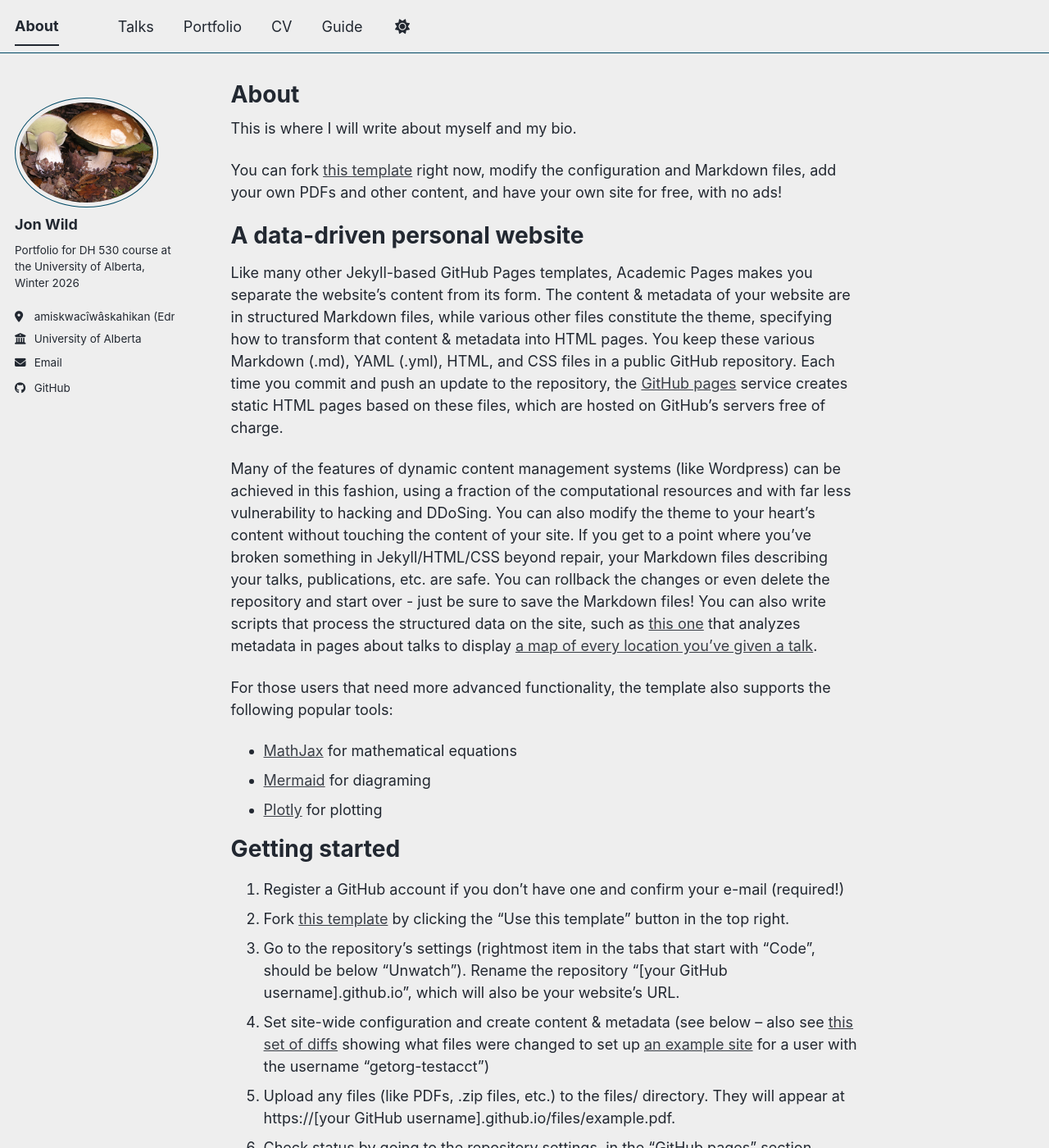
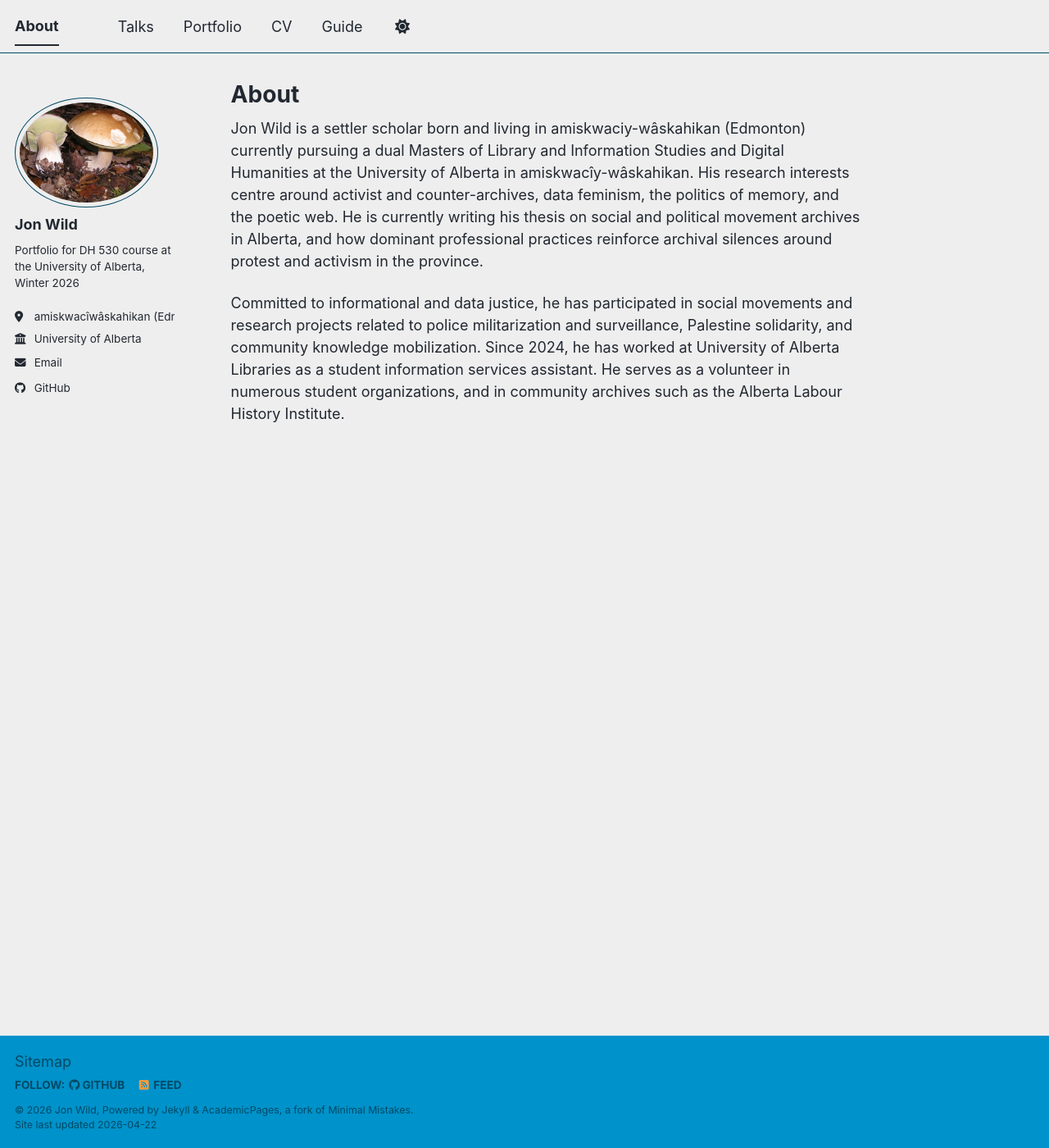
Before and after one commit to s1k1psso/About, a Jekyll site: the page built from _pages/about.md, in a window 1280 px wide and 1400 px high. Shown: the whole window at 82% size. Built offline with Jekyll 4.4.1, drawn with Linux system fonts in a browser that asks for light colours; a script bundle is joined from its source files by our own code; library files that are not in the unit come from our copies; some of the changed text lies outside the part shown.

Commit message:
Update about.md

```diff
--- a/_pages/about.md
+++ b/_pages/about.md
@@ -6,51 +6,15 @@ redirect_from:
   - /about/
   - /about.html
 ---
+Jon Wild is a settler scholar born and living in amiskwaciy-wâskahikan (Edmonton) currently
+pursuing a dual Masters of Library and Information Studies and Digital Humanities at the
+University of Alberta in amiskwacîy-wâskahikan. His research interests centre around activist
+and counter-archives, data feminism, the politics of memory, and the poetic web. He is currently
+writing his thesis on social and political movement archives in Alberta, and how dominant
+professional practices reinforce archival silences around protest and activism in the province.
 
-This is where I will write about myself and my bio.
-
- You can fork [this template](https://github.com/academicpages/academicpages.github.io) right now, modify the configuration and Markdown files, add your own PDFs and other content, and have your own site for free, with no ads!
-
-A data-driven personal website
-======
-Like many other Jekyll-based GitHub Pages templates, Academic Pages makes you separate the website's content from its form. The content & metadata of your website are in structured Markdown files, while various other files constitute the theme, specifying how to transform that content & metadata into HTML pages. You keep these various Markdown (.md), YAML (.yml), HTML, and CSS files in a public GitHub repository. Each time you commit and push an update to the repository, the [GitHub pages](https://pages.github.com/) service creates static HTML pages based on these files, which are hosted on GitHub's servers free of charge.
-
-Many of the features of dynamic content management systems (like Wordpress) can be achieved in this fashion, using a fraction of the computational resources and with far less vulnerability to hacking and DDoSing. You can also modify the theme to your heart's content without touching the content of your site. If you get to a point where you've broken something in Jekyll/HTML/CSS beyond repair, your Markdown files describing your talks, publications, etc. are safe. You can rollback the changes or even delete the repository and start over - just be sure to save the Markdown files! You can also write scripts that process the structured data on the site, such as [this one](https://github.com/academicpages/academicpages.github.io/blob/master/talkmap.ipynb) that analyzes metadata in pages about talks to display [a map of every location you've given a talk](https://academicpages.github.io/talkmap.html).
-
-For those users that need more advanced functionality, the template also supports the following popular tools:
-- [MathJax](https://www.mathjax.org/) for mathematical equations
-- [Mermaid](https://mermaid.js.org/) for diagraming
-- [Plotly](https://plotly.com/javascript/) for plotting
-
-Getting started
-======
-1. Register a GitHub account if you don't have one and confirm your e-mail (required!)
-1. Fork [this template](https://github.com/academicpages/academicpages.github.io) by clicking the "Use this template" button in the top right.
-1. Go to the repository's settings (rightmost item in the tabs that start with "Code", should be below "Unwatch"). Rename the repository "[your GitHub username].github.io", which will also be your website's URL.
-1. Set site-wide configuration and create content & metadata (see below -- also see [this set of diffs](https://archive.is/3TPas) showing what files were changed to set up [an example site](https://getorg-testacct.github.io) for a user with the username "getorg-testacct")
-1. Upload any files (like PDFs, .zip files, etc.) to the files/ directory. They will appear at https://[your GitHub username].github.io/files/example.pdf.
-1. Check status by going to the repository settings, in the "GitHub pages" section
-
-Site-wide configuration
-------
-The main configuration file for the site is in the base directory in [_config.yml](https://github.com/academicpages/academicpages.github.io/blob/master/_config.yml), which defines the content in the sidebars and other site-wide features. You will need to replace the default variables with ones about yourself and your site's github repository. The configuration file for the top menu is in [_data/navigation.yml](https://github.com/academicpages/academicpages.github.io/blob/master/_data/navigation.yml). For example, if you don't have a portfolio or blog posts, you can remove those items from that navigation.yml file to remove them from the header.
-
-Create content & metadata
-------
-For site content, there is one Markdown file for each type of content, which are stored in directories like _publications, _talks, _posts, _teaching, or _pages. For example, each talk is a Markdown file in the [_talks directory](https://github.com/academicpages/academicpages.github.io/tree/master/_talks). At the top of each Markdown file is structured data in YAML about the talk, which the theme will parse to do lots of cool stuff. The same structured data about a talk is used to generate the list of talks on the [Talks page](https://academicpages.github.io/talks), each [individual page](https://academicpages.github.io/talks/2012-03-01-talk-1) for specific talks, the talks section for the [CV page](https://academicpages.github.io/cv), and the [map of places you've given a talk](https://academicpages.github.io/talkmap.html) (if you run this [python file](https://github.com/academicpages/academicpages.github.io/blob/master/talkmap.py) or [Jupyter notebook](https://github.com/academicpages/academicpages.github.io/blob/master/talkmap.ipynb), which creates the HTML for the map based on the contents of the _talks directory).
-
-**Markdown generator**
-
-The repository includes [a set of Jupyter notebooks](https://github.com/academicpages/academicpages.github.io/tree/master/markdown_generator
-) that converts a CSV containing structured data about talks or presentations into individual Markdown files that will be properly formatted for the Academic Pages template. The sample CSVs in that directory are the ones I used to create my own personal website at stuartgeiger.com. My usual workflow is that I keep a spreadsheet of my publications and talks, then run the code in these notebooks to generate the Markdown files, then commit and push them to the GitHub repository.
-
-How to edit your site's GitHub repository
-------
-Many people use a git client to create files on their local computer and then push them to GitHub's servers. If you are not familiar with git, you can directly edit these configuration and Markdown files directly in the github.com interface. Navigate to a file (like [this one](https://github.com/academicpages/academicpages.github.io/blob/master/_talks/2012-03-01-talk-1.md) and click the pencil icon in the top right of the content preview (to the right of the "Raw | Blame | History" buttons). You can delete a file by clicking the trashcan icon to the right of the pencil icon. You can also create new files or upload files by navigating to a directory and clicking the "Create new file" or "Upload files" buttons.
-
-Example: editing a Markdown file for a talk
-![Editing a Markdown file for a talk](/images/editing-talk.png)
-
-For more info
-------
-More info about configuring Academic Pages can be found in [the guide](https://academicpages.github.io/markdown/), the [growing wiki](https://github.com/academicpages/academicpages.github.io/wiki), and you can always [ask a question on GitHub](https://github.com/academicpages/academicpages.github.io/discussions). The [guides for the Minimal Mistakes theme](https://mmistakes.github.io/minimal-mistakes/docs/configuration/) (which this theme was forked from) might also be helpful.
+Committed to informational and data justice, he has participated in social movements and
+research projects related to police militarization and surveillance, Palestine solidarity, and
+community knowledge mobilization. Since 2024, he has worked at University of Alberta Libraries
+as a student information services assistant. He serves as a volunteer in numerous student organizations, and
+in community archives such as the Alberta Labour History Institute.
```
